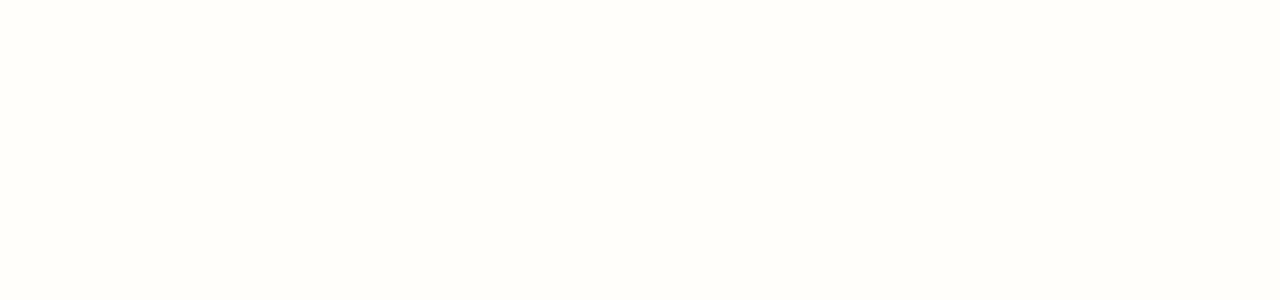
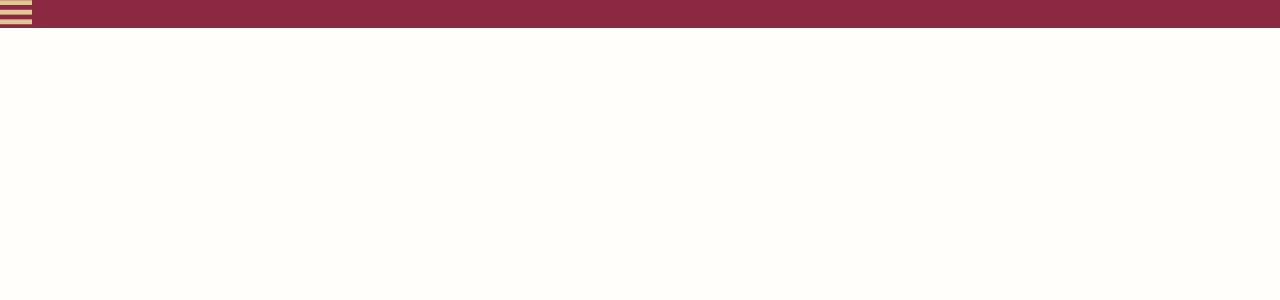
Before and after one commit to mnbvcxzyj/DDWU_Festival_2022, a React (Create React App) app in the folder ddd_front/: page / in a window 1280 px wide. Shown: the top 300 px of the page. Built offline with nearby package versions, Linux system fonts and the light colour scheme.

Commit message:
branch yeji

```diff
--- a/ddd_front/public/Home.jsx
+++ /dev/null
@@ -1 +0,0 @@
-import React from "react";
--- a/ddd_front/src/App.js
+++ b/ddd_front/src/App.js
@@ -1,10 +1,12 @@
 import { BrowserRouter } from "react-router-dom";
 import { GlobalStyle } from "./style";
+import Header from "./Layout/Header";
 
 function App() {
   return (
     <BrowserRouter>
       <GlobalStyle />
+      <Header />
     </BrowserRouter>
   );
 }
--- /dev/null
+++ b/ddd_front/src/Layout/Header.jsx
@@ -0,0 +1,32 @@
+import React, { useState } from "react";
+import styled from "styled-components";
+import { screen } from "@testing-library/react";
+
+const HeaderDiv = styled.div`
+  max-width: 1280px;
+  margin: 0 auto;
+  display: flex;
+  justify-content: space-between;
+  align-items: center;
+  background-color: rgba(139, 40, 66, 1);
+`;
+
+const HamburgerToggle = styled.div``;
+const Header = () => {
+  const [isOpen, setOpen] = useState(false);
+  const toggleMenu = () => {
+    setOpen((isOpen) => !isOpen);
+  };
+
+  return (
+    <>
+      <HeaderDiv>
+        <HamburgerToggle>
+          <img src="img/hamburger.png" />
+        </HamburgerToggle>
+      </HeaderDiv>
+    </>
+  );
+};
+
+export default Header;
```
Also changed, not shown: ddd_front/public/img/hamburger.png (added), 1 other file (tests, documents, lock files or other folders).
